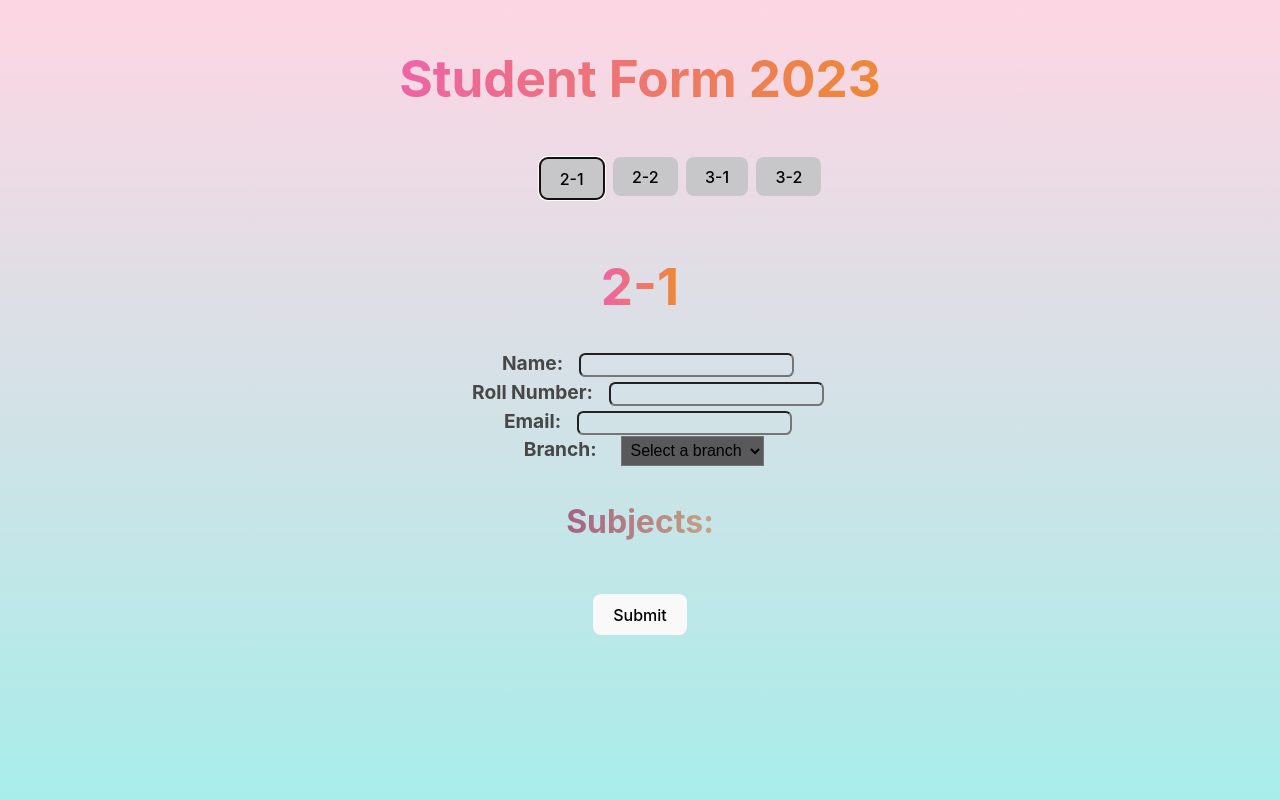
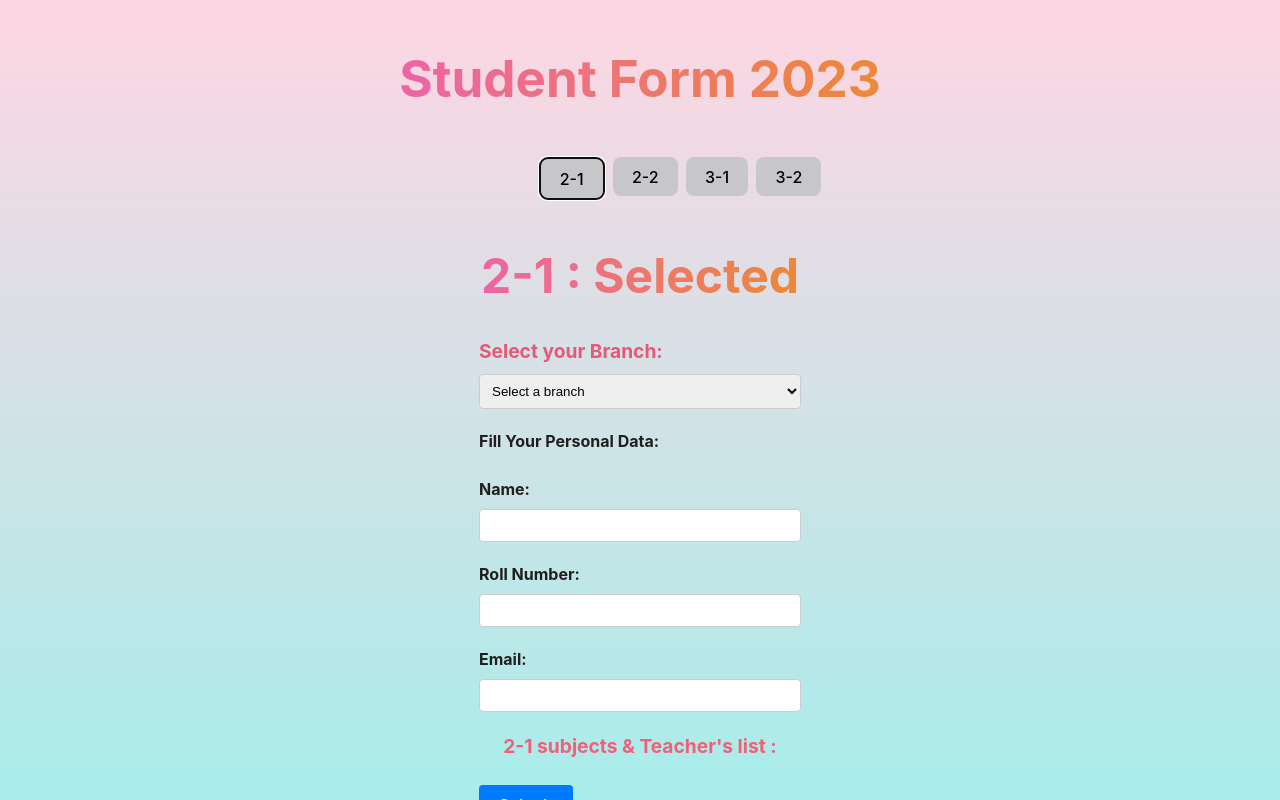
Before and after one commit to MSaiKiran9/studentreg., a React (Vite) app: page / in a window 1280 px wide. Both pictures are taken after a click on the button "2-1". Built offline with nearby package versions, Linux system fonts and the light colour scheme.

Commit message:
front-end-finalone0

```diff
--- a/package.json
+++ b/package.json
@@ -10,9 +10,11 @@
     "preview": "vite preview"
   },
   "dependencies": {
+    "axios": "^1.5.0",
     "formik": "^2.4.4",
     "react": "^18.2.0",
     "react-dom": "^18.2.0",
+    "react-router-dom": "^6.16.0",
     "react-select": "^5.7.4",
     "yup": "^1.2.0"
   },
--- a/src/Gist.jsx
+++ b/src/Gist.jsx
@@ -2,31 +2,22 @@ import React, { useState } from 'react';
 import { useFormik } from 'formik';
 import './gist.css'
 const MyForm = () => {
-    const [displayFormorSuccess, setDisplayFormorSuccess] = useState(true);
+    const [displayFormorSuccess, setDisplayFormorSuccess] = useState(0);
+    const [trackError, setTrackError] = useState("");
+    const handleKeyPress = (event) => {
+        if (event.key === 'Enter') {
+            const form = event.target.form;
+            const index = Array.prototype.indexOf.call(form, event.target);
+            form.elements[index + 1].focus();
+            event.preventDefault();
+        }
+    };
     const formik = useFormik({
         initialValues: {
             name: '',
             rollNo: '',
             email: '',
             branch: '',
-            subjects: {
-                sub1: {
-                    branch: '',
-                    teacher: '',
-                },
-                sub2: {
-                    branch: '',
-                    teacher: '',
-                },
-                sub3: {
-                    branch: '',
-                    teacher: '',
-                },
-                sub4: {
-                    branch: '',
-                    teacher: '',
-                },
-            },
         },
         validate: (values) => {
             const errors = {};
@@ -36,6 +27,9 @@ const MyForm = () => {
             if (!values.rollNo) {
                 errors.rollNo = 'Roll Number is required';
             }
+            else if (values.rollNo.length != 10) {
+                errors.branch = "Roll number length must be 10";
+            }
             if (!values.email) {
                 errors.email = 'Email is required';
             } else if (!/^[A-Z0-9._%+-]+@[A-Z0-9.-]+\.[A-Z]{2,}$/i.test(values.email)) {
@@ -44,56 +38,96 @@ const MyForm = () => {
             if (!values.branch) {
                 errors.branch = 'Branch is required';
             }
-            if (values.rollNo.length != 10) {
-                errors.branch = "Roll number length must be 10";
-            }
-            Object.keys(values.subjects).forEach((subject) => {
-                if (!values.subjects[subject].branch) {
-                    errors.subjects = errors.subjects || {};
-                    errors.subjects[subject] = {
-                        ...errors.subjects[subject],
-                        branch: 'Branch is required',
-                    };
-                }
-                if (!values.subjects[subject].teacher) {
-                    errors.subjects = errors.subjects || {};
-                    errors.subjects[subject] = {
-                        ...errors.subjects[subject],
-                        teacher: 'Teacher is required',
-                    };
-                }
-            });
+            // const selectedBranch = values.branch;
+            // const selectedSubjects = subjectOptions[selectedBranch];
+
+            // if (selectedSubjects) {
+            //     selectedSubjects.forEach((subject) => {
+            //         const subjectErrors = {};
+
+            //         if (!values.subjects[subject]?.branch) {
+            //             subjectErrors.branch = 'Branch is required';
+            //         }
+
+            //         if (!values.subjects[subject]?.teacher) {
+            //             subjectErrors.teacher = 'Teacher is required';
+            //         }
+
+            //         if (Object.keys(subjectErrors).length > 0) {
+            //             errors.subjects = errors.subjects || {};
+            //             errors.subjects[subject] = subjectErrors;
+            //         } else if (errors.subjects && errors.subjects[subject]) {
+            //             // Clear errors for this subject if there are no errors
+            //             delete errors.subjects[subject];
+            //         }
+            //     });
+            // }
+            // Object.keys(values.subjects).forEach((subject) => {
+            //     if (!values.subjects[subject].branch) {
+            //         errors.subjects = errors.subjects || {};
+            //         errors.subjects[subject] = {
+            //             ...errors.subjects[subject],
+            //             branch: 'Branch is required',
+            //         };
+            //     } else if (errors.subjects && errors.subjects[subject]?.branch) {
+            //         delete errors.subjects[subject].branch;
+            //     }
+
+            //     if (!values.subjects[subject].teacher) {
+            //         errors.subjects = errors.subjects || {};
+            //         errors.subjects[subject] = {
+            //             ...errors.subjects[subject],
+            //             teacher: 'Teacher is required',
+            //         };
+            //     } else if (errors.subjects && errors.subjects[subject]?.teacher) {
+            //         delete errors.subjects[subject].teacher;
+            //     }
+            // });
+            console.log(errors.subjects, errors);
             return errors;
         },
         onSubmit: (values) => {
+            alert("submit page");
             console.log(values);
-            setDisplayFormorSuccess(false);
+            const sendDataToServer = async (values) => {
+                try {
+                    const response = await fetch('http://localhost:3000/submit', {
+                        method: 'POST',
+                        headers: {
+                            'Content-Type': 'application/json',
+                        },
+                        body: JSON.stringify(values),
+                    });
+
+                    if (response.ok) {
+                        console.log('Data sent successfully');
+                        setDisplayFormorSuccess(1);
+                        let data = await response.json();
+                        console.log(data.message);
+                        formik.resetForm();
+                    } else {
+                        console.error('Failed to send data');
+                        setDisplayFormorSuccess(-1);
+                    }
+                } catch (error) {
+                    alert(error);
+                    console.log(error);
+                    setDisplayFormorSuccess(-1);
+                    setTrackError(prev => error.message);
+
+                }
+            };
+            sendDataToServer(values);
         },
     });
     const branchOptions = ['CSE', 'IT', 'EEE', 'ECE', 'MECH'];
-    const subjectOptions = {
-        CSE: ['sub1', 'sub2', 'sub3', 'sub4'],
-        IT: ['sub4', 'sub5', 'sub6', 'sub7'],
-        EEE: ['sub8', 'sub9', 'sub10', 'sub11'],
-        ECE: ['sub12', 'sub13', 'sub14', 'sub15'],
-        MECH: ['sub16', 'sub17', 'sub18', 'sub19'],
-    };
-    const teacherOptions = {
-        CSE: [
-            'Dr. B.Sateesh Kumar (HOD)',
-            'Dr. T.Venugopal',
-            'Dr. S.Viswanadha Raju',
-            'Sri. M.Uday Kumar',
-            'Sri. P.Sreenivasa Rao',
-            'Mr. O.Raju',
-            'Mr. T.Venkatesh',
-            'Mrs. A.Anusha',
-        ],
-        IT: ['Teacher IT1', 'Teacher IT2', 'Teacher IT3'],
-        EEE: ['Teacher EEE1', 'Teacher EEE2', 'Teacher EEE3'],
-        ECE: ['Teacher ECE1', 'Teacher ECE2', 'Teacher ECE3'],
-        MECH: ['Teacher MECH1', 'Teacher MECH2', 'Teacher MECH3'],
-    };
+    const SubjectandTeacher = {
+        'CSE': [['Digital Electronics', 'R.Rajender'], ['Data Structures', 'Dr. V.Kamakshi Prasad'], ['Computer Oriented Statistical Methods ', 'M.Maruthi'], ['Computer Organization and Architecture', 'P.Sreenivasa Rao'], ['Object Oriented Programming through Java', 'M.Uday Kumar (CSE)'], ['Data Structures Lab', 'Dr. B.Sateesh Kumar , P.Sreenivasa Rao & T.Venkatesh'], ['Object Oriented Programming through Java Lab', 'M.Uday Kumar, Dr. S.Vishwanadha Raju & O.Raju'], ['Data Visualization - R Programming / Power BI', 'T.Venkatesh'], ['Gender Sensitization Lab', 'G.Prashanth, Dr Ch.Jaiwanth Rao & K.Gouthami']],
+        'IT': [['Digital Electronics', 'Dr. Srinivas.K'], ['Data Structures', 'Dr. S.Suresh Kumar'], ['Computer Oriented Statistical Methods', 'M.Maruthi'], ['Computer Organization and MicroProcessor', 'B.Madhukar'], ['Introduction to IOT', 'B.Rajesh'], ['Digital Electronics Lab', 'Dr. Srinivas.K,Dr. B.Prabhakar & M.Tirupathamma'], ['Data Structures Lab', 'Dr.S.Suresh Kumar & T.Rajashekar'], ['Internet Of Things Lab', 'B.Rajesh & B.Madhukar'], ['Data Visualization - R Programming / Power BI', 'Dr. S.Suresh Kumar & K.Vivek'], ['Gender Sensitization Lab', 'G.Prashanth']],
+        'EEE': [['Numerical Methods and Complex Variables', 'M.Maruthi'], ['Electrical Machines-I', 'K.Dileep Kalyan'], ['Analog Electronic Circuits', 'N.Manoj'], ['Power System - I', 'P.Sangeetha'], ['Electro Magnetic Fields', 'K.Prashanth'], ['Electrical Machines Laboratory-I', 'S.Jagadeesh Kumar & Dileep Kalyan'], ['Analog Electronics Circuits Laboratory', 'Dr. Srinivas K & Dr. B.Prabhakar'], ['Electrical Simulation tools Laboratory', 'Jayanth & Prashanth'], ['Gender sensitization Laboratory', 'Dr. Jaiwanth Rao']],
+        'ECE': [['Numerical Methods and Complex Variables', 'Dr. P.Vinod Kumar '], ['Analog Circuits', 'Dr. B.Prabhakar'], ['Network Analysis and Synthesis', 'G. Sujatha'], ['Digital Logic Design', 'S.Praveen Kumar'], ['Signals and Systems', 'M.Tirupathamma'], ['Analog Circuits Laboratory', 'M.Srinivas'], ['Digital Logic Design Laboratory', 'S.Praveen Kumar & R.Rajender'], ['Basic Simulation Laboratory', 'M. Tirupathamma & G.Sujatha'], ['Constitution Of India', 'Dr. Ch.Jaiwanth Rao']],
+        'MECH': [['Probability , Statistics & complex Variables', 'Dr.P. Vinod Kumar'], ['Mechanics Of Solids', 'Dr. Suresh Arjula'], ['Metallurgy & Material Science', 'S.Vijay Mohan'], ['Production Technology', 'K.Grace Prashanthi'], ['Thermodynamics', 'C.Shivaraj'], ['Production Technology Laboratory', 'M.SriKanth & K.Graceprashanthi'], ['Material Science & Mechanics Of Solids Laboratory', 'Dr. Suresh Arjula & N.Balakrishna'], ['Computer Aided Machine Drawing', 'Dr. Suresh Arjula & B.Narsaiah'], ['Constitution Of India', 'V.Rakesh Kumar']]
+    }
     const handleBranchChange = (event) => {
         const selectedBranch = event.target.value;
         formik.setFieldValue('branch', selectedBranch);
@@ -101,58 +135,14 @@ const MyForm = () => {
             formik.setFieldValue(`subjects.${subject}.branch`, '');
             formik.setFieldValue(`subjects.${subject}.teacher`, '');
         });
+
     };
-
+    console.log(displayFormorSuccess);
     return (
-        displayFormorSuccess == true ? <form onSubmit={formik.handleSubmit}>
-            <h1>2-1</h1>
-            <div className={`form-group ${formik.touched.name && formik.errors.name ? 'error' : ''}`}>
-                <label htmlFor="name">Name:</label>
-                <input
-                    type="text"
-                    id="name"
-                    name="name"
-                    onChange={formik.handleChange}
-                    value={formik.values.name}
-                />
-                {formik.touched.name && formik.errors.name ? (
-                    <div className="error-box">
-                        <div className="error">{formik.errors.name}</div>
-                    </div>
-                ) : null}
-            </div>
-            <div className={`form-group ${formik.touched.rollNo && formik.errors.rollNo ? 'error' : ''}`}>
-                <label htmlFor="rollNo">Roll Number:</label>
-                <input
-                    type="text"
-                    id="rollNo"
-                    name="rollNo"
-                    onChange={formik.handleChange}
-                    value={formik.values.rollNo}
-                />
-                {formik.touched.rollNo && formik.errors.rollNo ? (
-                    <div className="error-box">
-                        <div className="error">{formik.errors.rollNo}</div>
-                    </div>
-                ) : null}
-            </div>
-            <div className={`form-group ${formik.touched.email && formik.errors.email ? 'error' : ''}`}>
-                <label htmlFor="email">Email:</label>
-                <input
-                    type="email"
-                    id="email"
-                    name="email"
-                    onChange={formik.handleChange}
-                    value={formik.values.email}
-                />
-                {formik.touched.email && formik.errors.email ? (
-                    <div className="error-box">
-                        <div className="error">{formik.errors.email}</div>
-                    </div>
-                ) : null}
-            </div>
+        displayFormorSuccess == 0 ? <form onSubmit={formik.handleSubmit}>
+            <h1 id='main-heading'>2-1 : Selected</h1>
             <div className={`form-group ${formik.touched.branch && formik.errors.branch ? 'error' : ''}`}>
-                <label htmlFor="branch">Branch:</label>
+                <label id='branch-main-1' htmlFor="branch">Select your Branch:</label>
                 <select
                     id="branch"
                     name="branch"
@@ -172,57 +162,81 @@ const MyForm = () => {
                     </div>
                 ) : null}
             </div>
+            <div className={`form-group ${formik.touched.name && formik.errors.name ? 'error' : ''}`}>
+                <label id='label-items' htmlFor="name">Fill Your Personal Data:<br /><br />Name:</label>
+                <input
+                    type="text"
+                    id="name"
+                    name="name"
+                    onChange={formik.handleChange}
+                    value={formik.values.name}
+                    onKeyDown={handleKeyPress}
+                />
+                {formik.touched.name && formik.errors.name ? (
+                    <div className="error-box">
+                        <div className="error">{formik.errors.name}</div>
+                    </div>
+                ) : null}
+            </div>
+            <div className={`form-group ${formik.touched.rollNo && formik.errors.rollNo ? 'error' : ''}`}>
+                <label id='label-items' htmlFor="rollNo">Roll Number:</label>
+                <input
+                    type="text"
+                    id="rollNo"
+                    name="rollNo"
+                    onChange={formik.handleChange}
+                    value={formik.values.rollNo}
+                    onKeyDown={handleKeyPress}
+                />
+                {formik.touched.rollNo && formik.errors.rollNo ? (
+                    <div className="error-box">
+                        <div className="error">{formik.errors.rollNo}</div>
+                    </div>
+                ) : null}
+            </div>
+            <div className={`form-group ${formik.touched.email && formik.errors.email ? 'error' : ''}`}>
+                <label id='label-items' htmlFor="email">Email:</label>
+                <input
+                    type="email"
+                    id="email"
+                    name="email"
+                    onChange={formik.handleChange}
+                    value={formik.values.email}
+                    onKeyDown={handleKeyPress}
+                />
+                {formik.touched.email && formik.errors.email ? (
+                    <div className="error-box">
+                        <div className="error">{formik.errors.email}</div>
+                    </div>
+                ) : null}
+            </div>
+            <div>
+                <div id='before-table-label'>2-1 subjects & Teacher's list :</div><br />
+                {formik.values.branch !== "" ? (
+                    <table className="styled-table">
+                        <thead>
+                            <tr>
+                                <th>Subject</th>
+                                <th>Teacher</th>
+                            </tr>
+                        </thead>
+                        <tbody>
+                            {SubjectandTeacher[formik.values.branch].map((obj, index) => (
+                                <tr key={index}>
+                                    <td>{obj[0]}</td>
+                                    <td>{obj[1]}</td>
+                                </tr>
+                            ))}
+                        </tbody>
+                    </table>
+                ) : (
+                    <div></div>
+                )}
 
-            <div className={`form-group ${formik.touched.subjects && formik.errors.subjects ? 'error' : ''}`}>
-                <p id='sub'>Subjects:</p>
-                {subjectOptions[formik.values.branch]?.map((subject) => (<div id='innerformele' key={subject}>
-                    <label htmlFor={`subjects.${subject}.branch`}><span id='span1'>{subject}</span> - Branch:</label><select
-                        id={`subjects.${subject}.branch`}
-                        name={`subjects.${subject}.branch`}
-                        onChange={formik.handleChange}
-                        value={formik.values.subjects[subject]?.branch || ''}
-                    >
-                        <option value="">Select a branch</option>
-                        {branchOptions.map((branch) => (
-                            <option key={branch} value={branch}>
-                                {branch}
-                            </option>
-                        ))}
-                    </select>
-                    {formik.touched.subjects &&
-                        formik.errors.subjects &&
-                        formik.errors.subjects[subject] &&
-                        formik.errors.subjects[subject].branch ? (
-                        <div className="error-box">
-                            <div className="error">{formik.errors.subjects[subject].branch}</div>
-                        </div>
-                    ) : null}
-                    <label htmlFor={`subjects.${subject}.teacher`}>Teacher:</label>
-                    <select
-                        id={`subjects.${subject}.teacher`}
-                        name={`subjects.${subject}.teacher`}
-                        onChange={formik.handleChange}
-                        value={formik.values.subjects[subject]?.teacher || ''}
-                    >
-                        <option value="">Select a teacher</option>
-                        {teacherOptions[formik.values.subjects[subject]?.branch]?.map((teacher) => (
-                            <option key={teacher} value={teacher}>
-                                {teacher}
-                            </option>
-                        ))}
-                    </select>
-                    {formik.touched.subjects &&
-                        formik.errors.subjects &&
-                        formik.errors.subjects[subject] &&
-                        formik.errors.subjects[subject].teacher ? (
-                        <div className="error-box">
-                            <div className="error">{formik.errors.subjects[subject].teacher}</div>
-                        </div>
-                    ) : null}
-                </div>
-                ))}
-            </div><button id='submit' type="submit">Submit</button>
-        </form> : <div id='success'>Form Submitted!,<br />Confirmation email sent to your email</div>
+
+            </div>
+            <button id='submit' type="submit">Submit</button>
+        </form> : displayFormorSuccess === 1 ? <div id='success'>Form Submitted!,<br />Confirmation email sent to your email</div> : <div id='showerr'>Form Didn't Sent! {trackError}</div>
     );
 };
 
--- a/src/gist.css
+++ b/src/gist.css
@@ -1,89 +1,130 @@
-.error-box{
-    /* border:1px solid red; */
+/* gist.css */
+
+/* Container */
+.form-container {
+    max-width: 600px;
+    margin: 0 auto;
+    padding: 20px;
+    background-color: #f9f9f9;
+    border-radius: 8px;
+    box-shadow: 0 0 10px rgba(0, 0, 0, 0.1);
+  }
+
+  /* Form Groups */
+  .form-group {
+    margin-bottom: 20px;
+  }
+
+  /* Labels */
+  label {
+    font-weight: bold;
+    display: block;
+    margin-bottom: 8px;
+  }
+
+  /* Inputs and Selects */
+  input,
+  select {
+    width: 100%;
+    padding: 8px;
+    border: 1px solid #ccc;
+    border-radius: 4px;
     box-sizing: border-box;
-    font-size: 0.5rem;
-    margin: 0.4rem 0.4rem;
-    background-color: rgb(123, 27, 27);
-    display: flex;
-    align-items: center;
-    justify-content: center;
-    flex-direction: column;
-}
-label{
-    color: rgb(71, 71, 71);
-    padding:1rem 1rem;
-    font-size: 1.2rem;
+  }
+
+  /* Error Messages */
+  .error-box {
+    color: #d9534f;
+    margin-top: 5px;
+  }
+
+  /* Submit Button */
+  #submit {
+    background-color: #007bff;
+    color: #fff;
+    padding: 10px 20px;
+    border: none;
+    border-radius: 4px;
+    cursor: pointer;
+  }
+
+  #submit:hover {
+    background-color: #0056b3;
+  }
+
+  /* Success and Error Messages */
+  #success,
+  #showerr {
+    font-size: 18px;
     font-weight: bold;
-}
-input{
-    background-color: transparent;
-    border-radius: 0.4rem;
-    color: black;
-    font-size: 1rem;
-}
-#sub{
-    font-size: 2rem;
-    color: rgb(99, 99, 99);
-background-image: linear-gradient(to left, #c7a385, #a56283);
-color: transparent;
-font-weight: bold;
--webkit-background-clip: text;
-background-clip: text;
-}
-h1{
     text-align: center;
-}
-select{
-    background-color: rgb(89, 89, 91);
-    padding:0.3rem;
-    font-size: 1rem;
-    margin:0rem 0.5rem;
-}
-form{
-    padding:0.5rem 0rem ;
-    display: flex;
-    align-items: center;
-    justify-content: center;
-    flex-direction: column;
-    padding: 0.5rem 0rem;
+    margin-top: 20px;
+  }
+
+  #success {
+    color: #28a745;
+  }
+
+  #showerr {
+    color: #dc3545;
+  }
+  #demoimp{
+    color: blue;
+  }
+
+  .styled-table {
+    width: 100%;
+    border-collapse: collapse;
+    margin-bottom: 20px;
+    background-color: black;
+  }
+
+  .styled-table th, .styled-table td {
+    padding: 12px;
+    text-align: left;
+    border-bottom: 1px solid #ddd;
+    border-right: 1px solid #ddd;
+  }
+
+  .styled-table th {
+    background-color: #b26666;
+    border-right: 1px solid #ddd;
+  }
+
+  .styled-table tbody tr:hover {
+    background-color: rgb(183, 180, 180);
+    color: rgb(29, 28, 28);
+  }
+
+  #label-items {
+    color: rgb(32, 30, 30);
+  }
+
+  #main-heading {
+    text-align: center;
+    font-size: 3rem;
+    padding: 0;
+    border: 2px solid transparent;
+    transition: all 0.3s ease;
 }
 
-#span1{
-/* color: rgb(48, 94, 219); */
-font-size: 1.5rem;
-background-image: linear-gradient(to left, #c7a385, #a56283);
-/* ... */
+#main-heading:hover {
+    color: rgb(136, 136, 165);
+}
 
-/* set the color of the text to transparent */
-color: transparent;
+ #branch-main-1{
+font-size: 1.2rem;
+color:rgb(228, 89, 119);
+ }
 
-/* we need to clip the gradient background so that
-so only the text bit will have the gradient background
-(otherwise the entire rectangle the text is in would have it) */
--webkit-background-clip: text;
-background-clip: text;
-float: left;
-left: 0px;
-width: 100%;
-}
-#span1-outer{
-display: block;
-width: 100%;
-}
-#submit{
-    margin-top: 1rem;
-}
-form>div>#innerformele{
-    display: flex;
-    align-items: center;
-    justify-content: center;
-    flex-direction: row;
-}
-#success{
-    display: flex;
-    align-items: center;
-    justify-content: center;
-    font-size: 2rem;
-    font-weight: bold;
-    color: rgb(58, 220, 120);
-}
+ button:hover{
+  background-color: rgb(77, 81, 77);
+
+ }
+
+ #before-table-label{
+  font-size: 1.2rem;
+  color: rgb(243, 94, 121);
+  text-align: center;
+  font-weight: bold;
+ }
```
Also changed, not shown: 1 other file (tests, documents, lock files or other folders).
